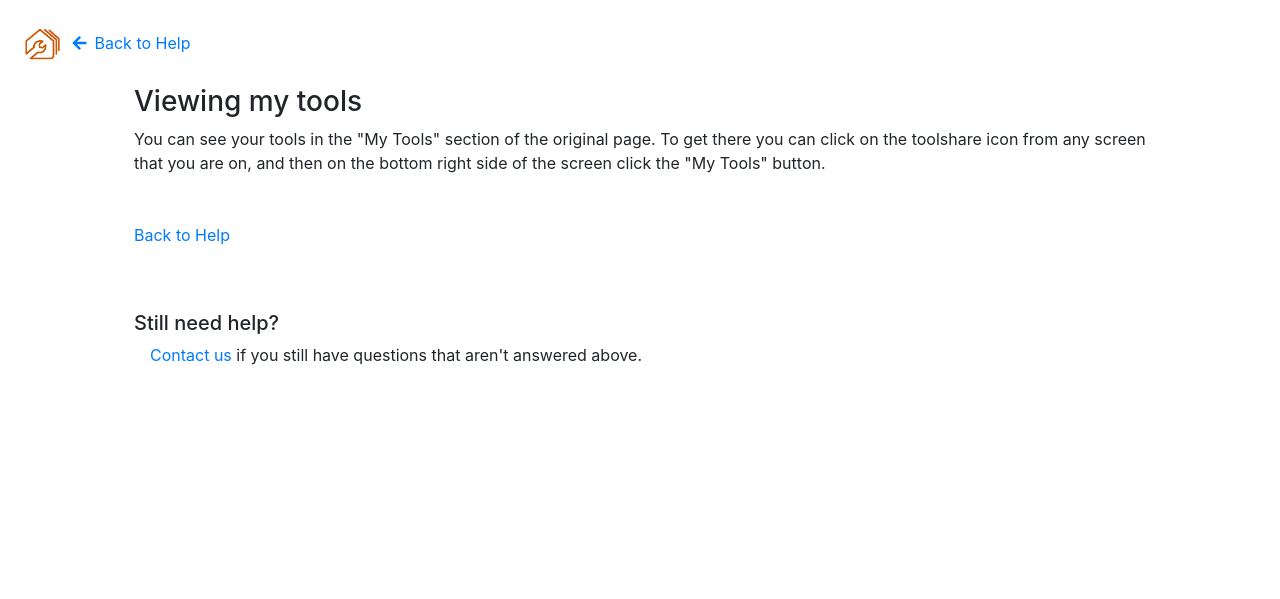
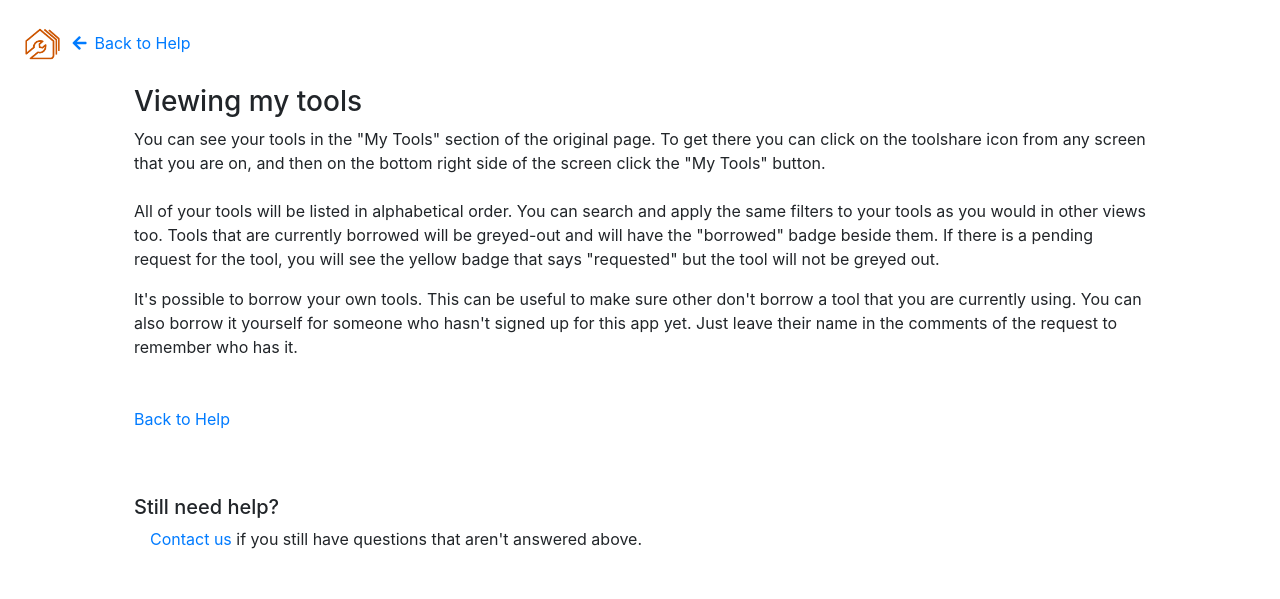
Before and after one commit to stvnsmll/toolshare, a Flask app: page /FAQ/view_my_tools in a window 1280 px wide. Shown: the part 66-665 px from the top of the page. Run offline with Flask 2, Linux system fonts and the light colour scheme; parts of the project's set-up code (start-up, migrations or seed data) failed here and were passed over; some libraries are stand-ins or nearby versions.

Commit message:
more FAQ changes

```diff
--- a/templates/FAQs/FAQ_home.html
+++ b/templates/FAQs/FAQ_home.html
@@ -43,7 +43,7 @@
                 <div class="card-body pl-5 FAQ_list">
                   <p class="my-1"><a href="/FAQ/add_a_tool">How to add a tool.</a></p>
                   <p class="my-1"><a href="/FAQ/view_my_tools">Where can I see my tools?</a></p>
-                  <p class="my-1"><a href="/FAQ/no_page">How to edit a tool.</a></p>
+                  <p class="my-1"><a href="/FAQ/edit_a_tool">How to edit a tool.</a></p>
                   <p class="my-1"><a href="/FAQ/selective_share">Selective tool sharing.</a></p>
                   <p class="my-1"><a href="/FAQ/no_page">How to change a tool visibility.</a></p>
                   <p class="my-1"><a href="/FAQ/no_page">What are private/public/custom tools?</a></p>
--- a/templates/FAQs/pages/view_my_tools.html
+++ b/templates/FAQs/pages/view_my_tools.html
@@ -10,7 +10,21 @@ Viewing my tools
 
 
 {% block FAQ_body %}
-You can see your tools in the "My Tools" section of the original page. To get there
-you can click on the toolshare icon from any screen that you are on, and then on
-the bottom right side of the screen click the "My Tools" button.
+<p>
+  You can see your tools in the "My Tools" section of the original page. To get there
+  you can click on the toolshare icon from any screen that you are on, and then on
+  the bottom right side of the screen click the "My Tools" button.<br>
+  <br>
+  All of your tools will be listed in alphabetical order. You can search and apply
+  the same filters to your tools as you would in other views too. Tools that are
+  currently borrowed will be greyed-out and will have the "borrowed" badge beside
+  them. If there is a pending request for the tool, you will see the yellow badge
+  that says "requested" but the tool will not be greyed out.
+</p>
+<p>
+  It's possible to borrow your own tools. This can be useful to make sure other
+  don't borrow a tool that you are currently using. You can also borrow it yourself
+  for someone who hasn't signed up for this app yet. Just leave their name in the
+  comments of the request to remember who has it.
+</p>
 {% endblock %}
--- a/templates/general/index.html
+++ b/templates/general/index.html
@@ -84,7 +84,7 @@
         </button>
         <div class="collapse navbar-collapse" id="navbar">
           <ul class="navbar-nav ml-auto">
-            <li class="nav-item"><a class="nav-link" href="/login" style="font-size: 0.9em;"><i class='fas fa-sign-in-alt'></i>&nbsp; Log In</a></li>
+            <li class="nav-item"><a class="nav-link py-2" href="/login" style="font-size: 0.9em;"><i class='fas fa-sign-in-alt'></i>&nbsp; Log In</a></li>
             <li class="nav-item"><a class="nav-link btn btn-toolshare" style="padding: .5rem 1rem;" href="/register"><i class='fas fa-user-plus'></i>&nbsp; Sign Up</a></li>
           </ul>
       </div>
```
Also changed, not shown: templates/FAQs/pages/edit_a_tool.html (added, +22 -0 lines), toolshare.db.
